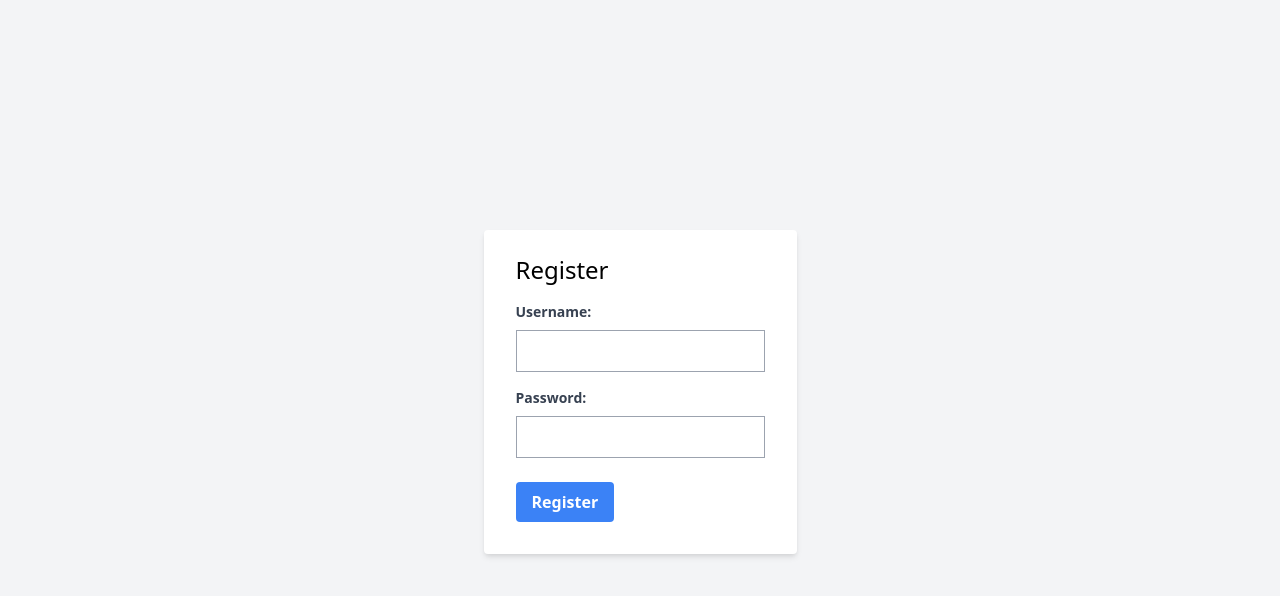
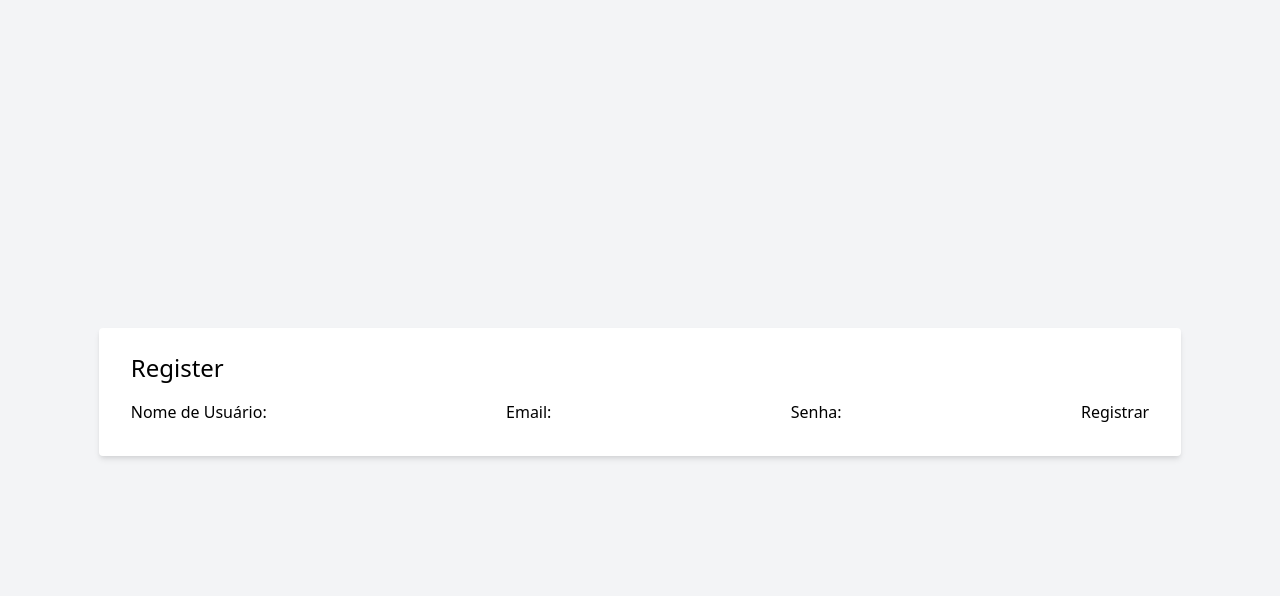
Before and after one commit to mateus-schiavi/FinDash, a Flask app: page /register in a window 1280 px wide. Shown: the top 596 px of the page. Run offline with Flask 3, Linux system fonts and the light colour scheme.

Commit message:
fixed registering

```diff
--- a/main.py
+++ b/main.py
@@ -5,7 +5,6 @@
 import hashlib
 import datetime
 import conexao
-
 
 app = Flask(__name__)
 
@@ -32,6 +31,7 @@
     expense_id = db.Column(db.Integer, primary_key=True, autoincrement=True)
     user_id = db.Column(db.Integer, db.ForeignKey('users.user_id'), nullable=False)
     description = db.Column(db.String(255), nullable=False)
+    amount = db.Column(db.Numeric(10, 2), nullable=False)
     date = db.Column(db.Date, nullable=False)
     category = db.Column(db.String(100))
     payment_method = db.Column(db.String(100))
@@ -53,10 +53,36 @@
     spending_limit = db.Column(db.Numeric(10, 2), nullable=False)
     period = db.Column(db.String(50))
 
-
 # Função para hashear a senha do usuário
 def hash_password(password):
     return hashlib.sha256(password.encode()).hexdigest()
+
+# Funções CRUD para a entidade de usuário
+def criar_usuario(name, email, password):
+    hashed_password = hash_password(password)
+    novo_usuario = User(name=name, email=email, password=hashed_password)
+    db.session.add(novo_usuario)
+    db.session.commit()
+
+def ler_usuario_por_id(user_id):
+    usuario = User.query.get(user_id)
+    return usuario
+
+def ler_usuario_por_nome(name):
+    usuario = User.query.filter_by(name=name).first()
+    return usuario
+
+def atualizar_usuario(user_id, name, email, password):
+    usuario = User.query.get(user_id)
+    usuario.name = name
+    usuario.email = email
+    usuario.password = hash_password(password)
+    db.session.commit()
+
+def excluir_usuario(user_id):
+    usuario = User.query.get(user_id)
+    db.session.delete(usuario)
+    db.session.commit()
 
 # Rota principal que exibe o dashboard financeiro
 @app.route('/', methods=['GET', 'POST'])
@@ -77,18 +103,18 @@
     fig = go.Figure()
 
     # Adiciona uma série de pontos para despesas
-    fig.add_trace(go.Scatter(x=categories, y=spending_limits, mode='markers', name='Expenses', marker=dict(color=colors[0], size=10)))
+    fig.add_trace(go.Scatter(x=categories, y=spending_limits, mode='markers', name='Despesas', marker=dict(color=colors[0], size=10)))
 
     # Adiciona uma série de pontos para o orçamento (apenas para demonstração, ajuste conforme necessário)
-    fig.add_trace(go.Scatter(x=categories, y=[1000]*len(categories), mode='markers', name='Budget', marker=dict(color=colors[1], size=10)))
+    fig.add_trace(go.Scatter(x=categories, y=[1000]*len(categories), mode='markers', name='Orçamento', marker=dict(color=colors[1], size=10)))
 
     # Adiciona uma série de pontos para receitas (apenas para demonstração, ajuste conforme necessário)
-    fig.add_trace(go.Scatter(x=categories, y=[800]*len(categories), mode='markers', name='Income', marker=dict(color=colors[2], size=10)))
+    fig.add_trace(go.Scatter(x=categories, y=[800]*len(categories), mode='markers', name='Receitas', marker=dict(color=colors[2], size=10)))
 
     # Define layout do gráfico
-    fig.update_layout(title='Finance Dashboard',
-                      xaxis_title='Category',
-                      yaxis_title='Amount')
+    fig.update_layout(title='Dashboard Financeiro',
+                      xaxis_title='Categoria',
+                      yaxis_title='Valor')
 
     # Converte o gráfico para HTML
     graph_html = fig.to_html(full_html=False)
@@ -107,16 +133,15 @@
     if request.method == 'POST':
         name = request.form['username']  # Alterado para corresponder ao campo 'username' do formulário HTML
         password = request.form['password']
-        hashed_password = hash_password(password)
-        user = User.query.filter_by(name=name).first()
-        if user and user.password == hashed_password:
+        usuario = ler_usuario_por_nome(name)
+        if usuario and usuario.password == hash_password(password):
             # Autentica o usuário e redireciona para o dashboard
             session['name'] = name
-            session['user_id'] = user.user_id  # Armazena o ID do usuário na sessão
+            session['user_id'] = usuario.user_id  # Armazena o ID do usuário na sessão
             return redirect(url_for('index'))
         else:
             # Exibe mensagem de erro se as credenciais forem inválidas
-            return render_template('login.html', error='Invalid name or password')
+            return render_template('login.html', error='Nome ou senha inválidos')
     else:
         # Renderiza o template HTML da página de login
         return render_template('login.html', error='')
@@ -131,21 +156,20 @@
     # Manipula os dados enviados pelo formulário de registro
     if request.method == 'POST':
         name = request.form['name']
+        email = request.form['email']
         password = request.form['password']
-        hashed_password = hash_password(password)
-        if not User.query.filter_by(name=name).first():
+        if not ler_usuario_por_nome(name):
             # Cria um novo usuário no banco de dados
-            new_user = User(name=name, password=hashed_password)
-            db.session.add(new_user)
-            db.session.commit()
+            criar_usuario(name, email, password)
             return redirect(url_for('login'))
         else:
             # Exibe mensagem de erro se o nome de usuário já existe
-            return render_template('register.html', error='name already exists')
+            return render_template('register.html', error='Nome de usuário já existe')
     else:
         # Renderiza o template HTML da página de registro
         return render_template('register.html', error='')
 
+# Rota de logout para encerrar a sessão do usuário
 @app.route('/logout', methods=['POST'])
 def logout():
     try:
@@ -157,6 +181,56 @@
         pass
     return redirect(url_for('login'))
 
-# Executa o aplicativo Flask
+# Rota para adicionar receita
+@app.route('/add_income', methods=['POST'])
+def add_income():
+    if 'name' not in session:
+        return redirect(url_for('login'))
+
+    description = request.form['description']
+    amount = request.form['amount']
+    date = request.form['date']
+    source = request.form['source']
+
+    new_income = Income(user_id=session['user_id'], description=description, amount=amount, date=date, source=source)
+    db.session.add(new_income)
+    db.session.commit()
+
+    return redirect(url_for('index'))
+
+# Rota para adicionar despesa
+@app.route('/add_expense', methods=['POST'])
+def add_expense():
+    if 'name' not in session:
+        return redirect(url_for('login'))
+
+    description = request.form['description']
+    amount = request.form['amount']
+    date = request.form['date']
+    category = request.form['category']
+    payment_method = request.form['payment_method']
+
+    new_expense = Expense(user_id=session['user_id'], description=description, amount=amount, date=date, category=category, payment_method=payment_method)
+    db.session.add(new_expense)
+    db.session.commit()
+
+    return redirect(url_for('index'))
+
+# Rota para adicionar orçamento
+@app.route('/add_budget', methods=['POST'])
+def add_budget():
+    if 'name' not in session:
+        return redirect(url_for('login'))
+
+    category = request.form['category']
+    spending_limit = request.form['spending_limit']
+    period = request.form['period']
+
+    new_budget = Budget(user_id=session['user_id'], category=category, spending_limit=spending_limit, period=period)
+    db.session.add(new_budget)
+    db.session.commit()
+
+    return redirect(url_for('index'))
+
 if __name__ == '__main__':
     app.run(debug=True)
--- a/templates/login.html
+++ b/templates/login.html
@@ -37,6 +37,9 @@
                     class="bg-blue-500 hover:bg-blue-700 text-white font-bold py-2 px-4 rounded">Login</button>
             </div>
         </form>
+
+        <!-- Adiciona um link para a página de registro -->
+        <p class="mt-4">Don't have an account? <a href="{{ url_for('register') }}" class="text-blue-500">Register here</a></p>
     </div>
 </body>
 
--- a/templates/register.html
+++ b/templates/register.html
@@ -15,27 +15,16 @@
             <p class="text-red-500">{{ error }}</p>
             {% endif %}
 
-            <form method="POST">
-                <div class="mb-4">
-                    <label class="block text-gray-700 text-sm font-bold mb-2" for="username">
-                        Username:
-                    </label>
-                    <input type="text" name="username" id="username" class="border-gray-400 border p-2 w-full" required>
-                </div>
+            <form action="{{ url_for('register') }}" method="post">
+                <label for="name">Nome de Usuário:</label>
+                <input type="text" id="name" name="name" required>
+                <label for="email">Email:</label>
+                <input type="email" id="email" name="email" required>
+                <label for="password">Senha:</label>
+                <input type="password" id="password" name="password" required>
+                <button type="submit">Registrar</button>
+            </form>
 
-                <div class="mb-6">
-                    <label class="block text-gray-700 text-sm font-bold mb-2" for="password">
-                        Password:
-                    </label>
-                    <input type="password" name="password" id="password" class="border-gray-400 border p-2 w-full"
-                        required>
-                </div>
-
-                <div class="flex items-center justify-between">
-                    <button type="submit"
-                        class="bg-blue-500 hover:bg-blue-700 text-white font-bold py-2 px-4 rounded">Register</button>
-                </div>
-            </form>
         </div>
     </body>
 
```
Also changed, not shown: templates/index.html (+51 -4 lines). Lines whose indentation alone changed are shown as unchanged.
